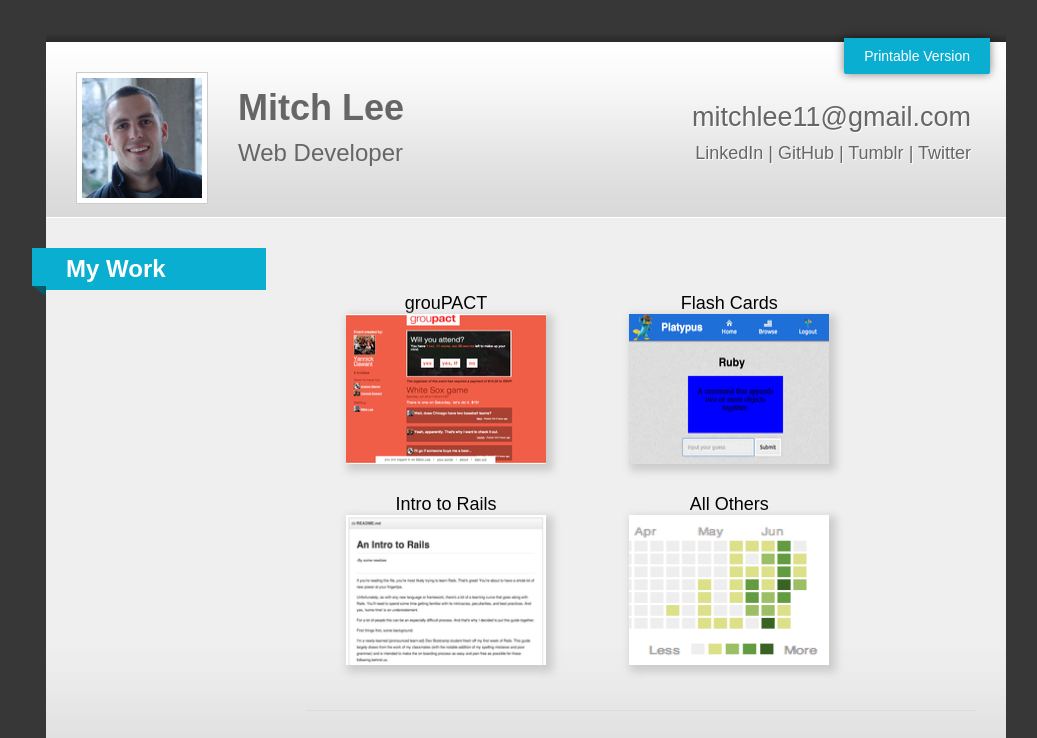
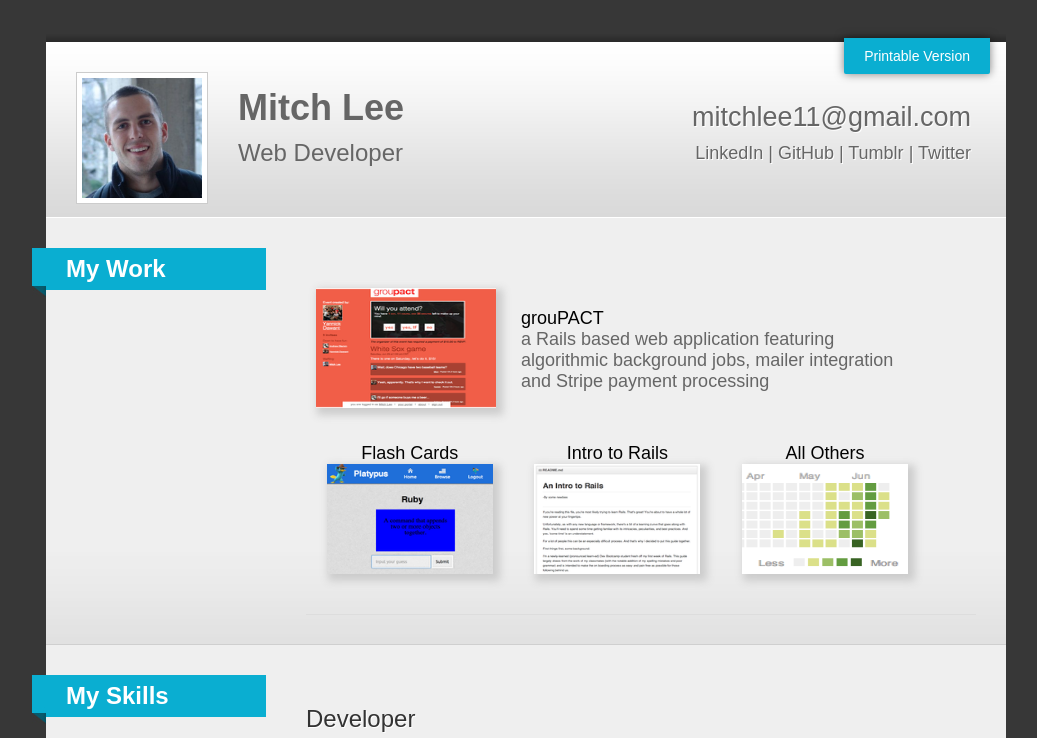
Before and after one commit to leolee5633/dontmitch.github.io, a plain HTML site: page resume.html in a window 1280 px wide. Shown: the top 738 px of the page, without its empty margins (114-1151 px from the left). Drawn offline with Linux system fonts and the light colour scheme.

Commit message:
redesign layout of projects and link to resume page

```diff
--- a/resume.html
+++ b/resume.html
@@ -26,25 +26,26 @@
       <div class="lefthead"></div></h3>
       <div class="content">
       <div class="item">
-        <div class="projects">
-          <a href="https://github.com/dontmitch/group_planning" target="_blank">grouPACT</a><br />
-          <a href="http://groupact.me" target="_blank"><img src="images/groupact.png" alt="grouPACT" draggable="false" width="200" height="150"/></a>
+        <div class="projects highlight-project">
+          <a href="http://groupact.me" target="_blank"><img src="images/groupact.png" alt="grouPACT" draggable="false" width="180" height="120"/></a>
+          <p><a href="https://github.com/dontmitch/web_flash_cards" target="_blank">grouPACT</a><br /> a Rails based web application featuring algorithmic background jobs, mailer integration and Stripe payment processing</p>
         </div>
 
         <div class="projects">
           <a href="https://github.com/dontmitch/web_flash_cards" target="_blank">Flash Cards</a><br />
-          <a href="http://platypuscards.herokuapp.com/" target="_blank"><img src="images/flashcards.png" alt="Flash Cards" draggable="false" width="200" height="150"/></a>
+          <a href="http://platypuscards.herokuapp.com/" target="_blank"><img src="images/flashcards.png" alt="Flash Cards" draggable="false" width="166" height="110"/></a>
         </div>
 
         <div class="projects">
           <a href="https://github.com/dontmitch/intro_to_rails" target="_blank">Intro to Rails</a><br />
-          <a href="https://github.com/dontmitch/intro_to_rails" target="_blank"><img src="images/intro_to_rails.png" alt="Intro to Rails" draggable="false" width="200" height="150"/></a>
+          <a href="https://github.com/dontmitch/intro_to_rails" target="_blank"><img src="images/intro_to_rails.png" alt="Intro to Rails" draggable="false" width="166" height="110"/></a>
         </div>
 
         <div class="projects">
           <a href="https://github.com/dontmitch/" target="_blank">All Others</a><br />
-          <a href="https://github.com/dontmitch/" target="_blank"><img src="images/github.png" alt="My GitHub" draggable="false" width="200" height="150"/></a>
+          <a href="https://github.com/dontmitch/" target="_blank"><img src="images/github.png" alt="My GitHub" draggable="false" width="166" height="110"/></a>
         </div>
+        <div class="clear"></div>
       </div>
     </div>
     <div class="clear"></div>
--- a/stylesheets/resume_style.css
+++ b/stylesheets/resume_style.css
@@ -111,9 +111,9 @@ h3 {
 	font-size: 16px;
 }
 .projects {
-	display: inline-block;
-	width: 250px;
-	padding: 15px;
+	width: 28%;
+	float: left;
+	padding: 10px;
 	font-size: 18px;
 	text-align: center;
 }
@@ -127,6 +127,23 @@ h3 {
 .projects img {
 	-webkit-box-shadow: 4px 4px 8px 3px #ccc;
 	box-shadow: 4px 4px 8px 3px #ccc;
+}
+
+.highlight-project {
+	text-align: left;
+	width: 90%;
+	margin-bottom: 15px;
+}
+.highlight-project img {
+	vertical-align: top;
+}
+.highlight-project p {
+	margin: 20px 0 0 20px;
+	width: 66%;
+	display: inline-block;
+}
+.highlight-project a {
+	margin-bottom: 5px;
 }
 .clear {
 	clear: both;
```
Also changed, not shown: index.html (+3 -2 lines), stylesheets/stylesheet.css (+19 -1 lines).
